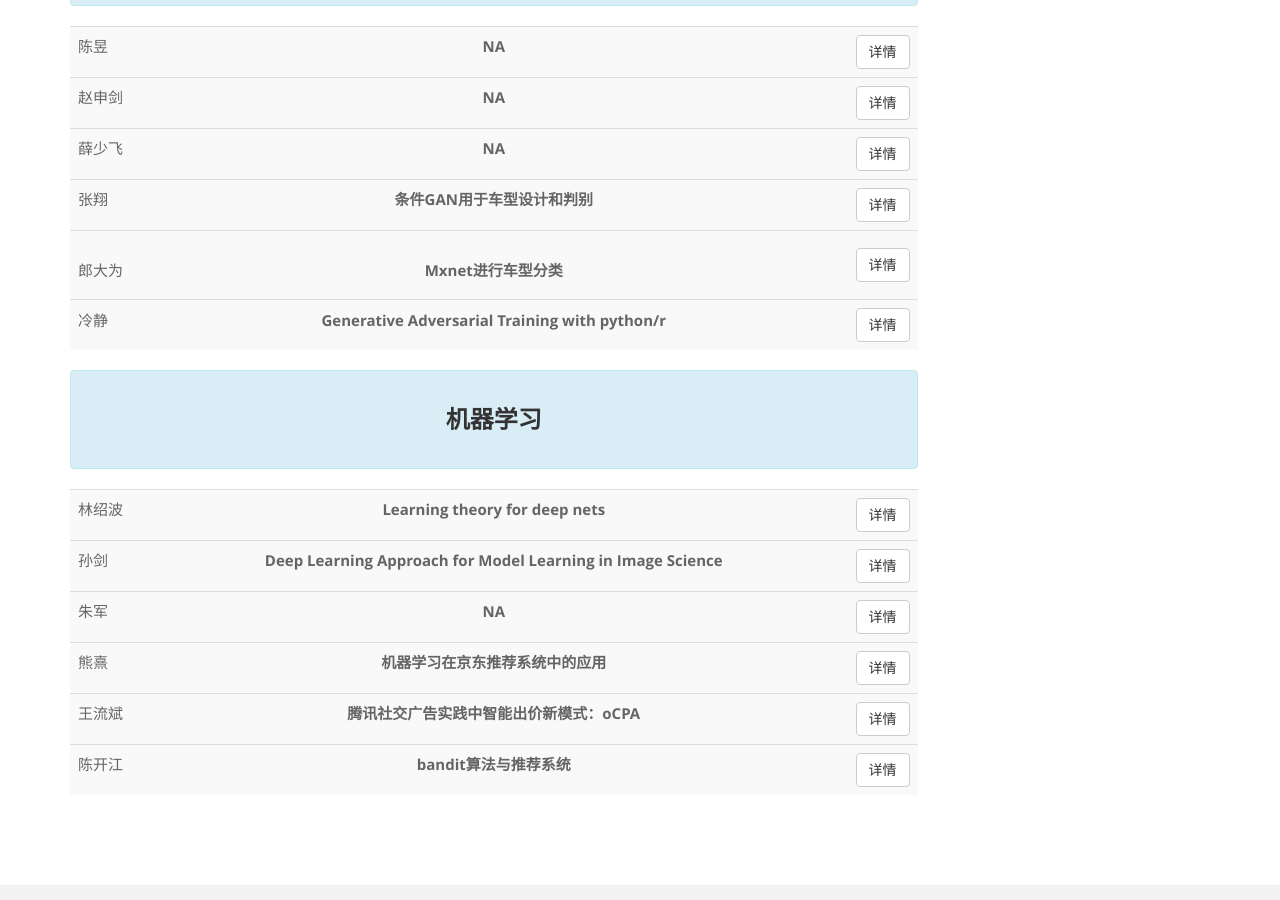
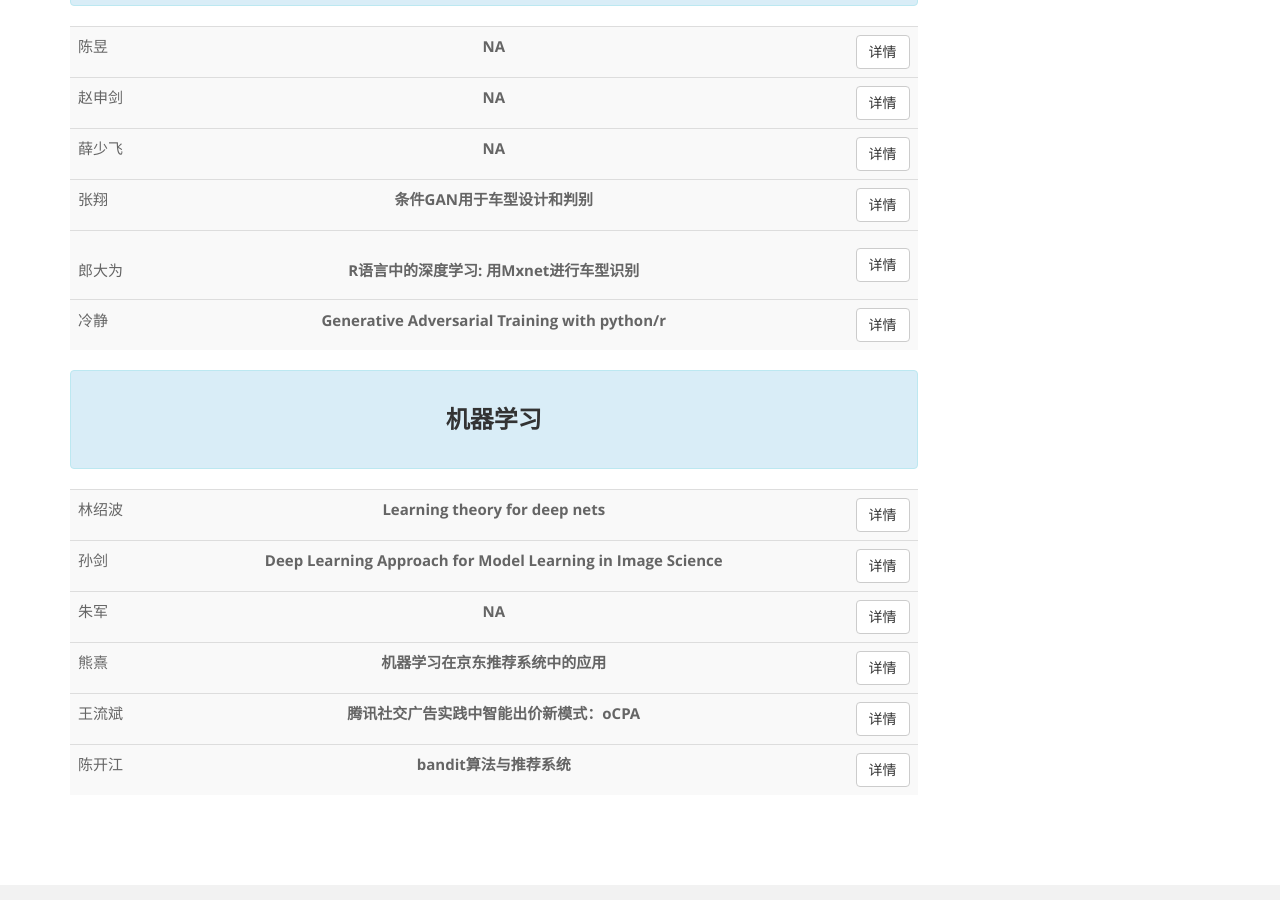
Before and after one commit to cosname/R-conference, a Jekyll site: the page built from bj2017/lect2.md, in a window 1280 px wide and 900 px high, scrolled down 11237 px. Built offline with Jekyll 4.4.1, drawn with Linux system fonts in a browser that asks for light colours; our own code applies the rules of GitHub Pages for plain Markdown files.

Commit message:
Update lect2.md

```diff
--- a/bj2017/lect2.md
+++ b/bj2017/lect2.md
@@ -2713,7 +2713,7 @@
     <p>郎大为</p>
     </td>
     <td class="col-md-8">
-    <p class="text-center"><strong>Mxnet进行车型分类</strong></p>
+    <p class="text-center"><strong>R语言中的深度学习: 用Mxnet进行车型识别</strong></p>
     </td>
     <td class="col-md-2">
     <button type="button" class="btn btn-default pull-right" data-toggle="collapse" href="#session-28-sub-5">详情</button>
```
